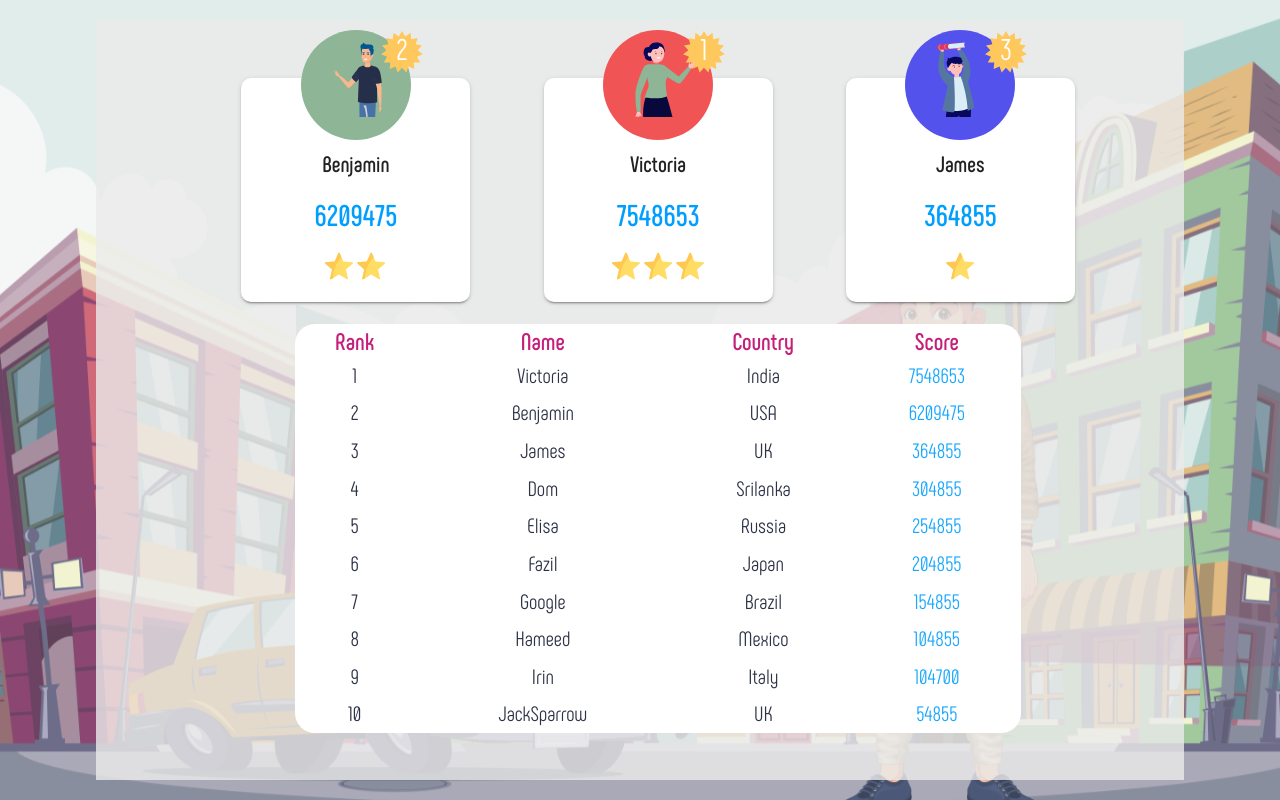
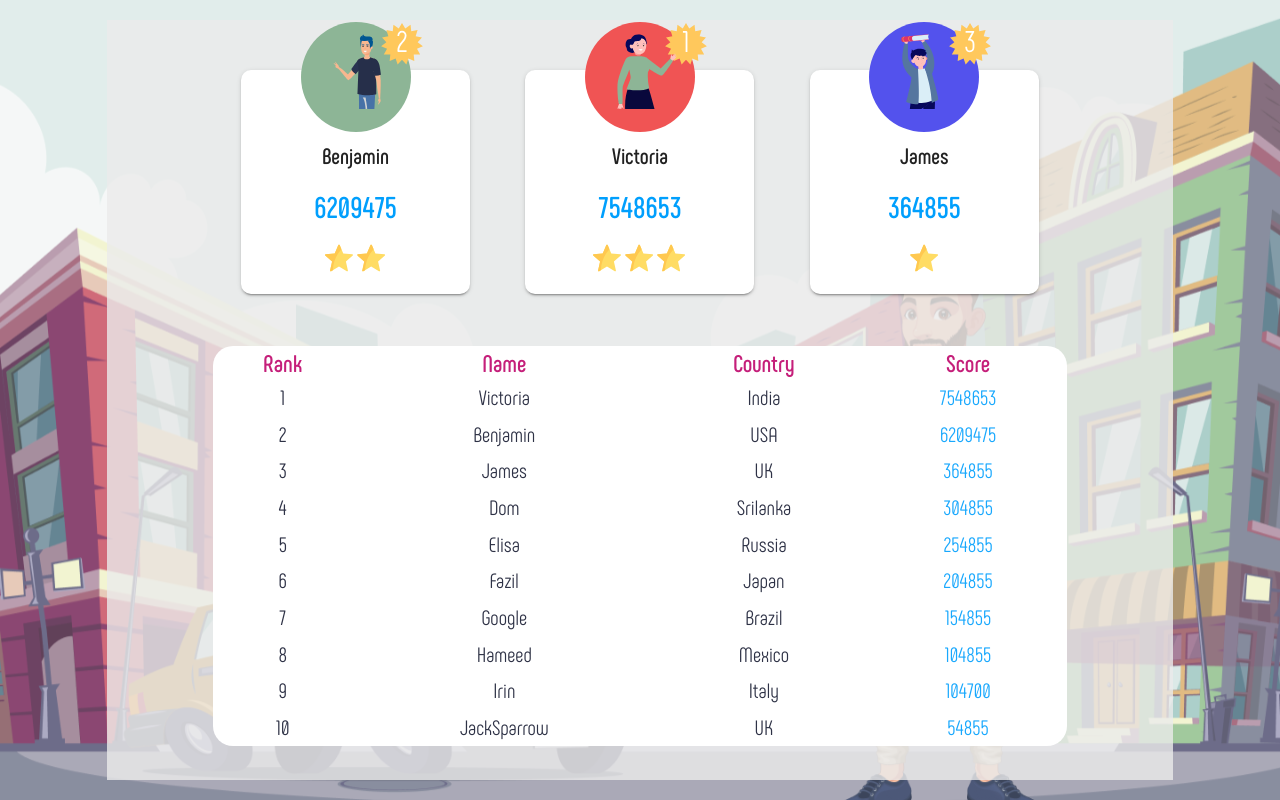
Before and after one commit to yogaraja2/Game-Midas, a React (Create React App) app: page /leaderBoard in a window 1280 px wide. Built offline with nearby package versions, Linux system fonts and the light colour scheme.

Commit message:
Working on leaderboard page

```diff
--- a/src/pages/Home/GameControl/index.jsx
+++ b/src/pages/Home/GameControl/index.jsx
@@ -36,7 +36,7 @@ function GameControl() {
     if (selected === 'leaderboard') {
       history.push(commonRoute.leaderboard)
     } else if (selected == 'resume') {
-      history.push(commonRoute.dashboard.cashFlow)
+      history.push(commonRoute.dashboard.default)
     } else {
       history.push(commonRoute.selectAvatar)
     }
--- a/src/pages/Home/LeaderBoard/index.jsx
+++ b/src/pages/Home/LeaderBoard/index.jsx
@@ -38,14 +38,23 @@ const playersList = [
     { rank: 8, name: "Hameed", country: 'Mexico', score: 104855 },
     { rank: 9, name: "Irin", country: 'Italy', score: 104700 },
     { rank: 10, name: "JackSparrow", country: 'UK', score: 54855 },
-
+    // { rank: 1, name: "Victoria", country: 'India', score: 7548653 },
+    // { rank: 2, name: "Benjamin", country: 'USA', score: 6209475 },
+    // { rank: 3, name: "James", country: 'UK', score: 364855 },
+    // { rank: 4, name: "Dom", country: 'Srilanka', score: 304855 },
+    // { rank: 5, name: "Elisa", country: 'Russia', score: 254855 },
+    // { rank: 6, name: "Fazil", country: 'Japan', score: 204855 },
+    // { rank: 7, name: "Google", country: 'Brazil', score: 154855 },
+    // { rank: 8, name: "Hameed", country: 'Mexico', score: 104855 },
+    // { rank: 9, name: "Irin", country: 'Italy', score: 104700 },
+    // { rank: 10, name: "JackSparrow", country: 'UK', score: 54855 },
 ];
 
 function LeaderBoard() {
     return (
-        <div className="leader-board-card">
+        <Grid item xs={11} md={10} className="leader-board-card">
             <Grid container className="leader-board-container">
-                <Grid item xs={12} md={10} className="top-three-players">
+                <Grid container justify="space-between" alignContent="center" className="top-three-players">
                     <Players
                         label="Benjamin"
                         imgUrl={`User1`}
@@ -72,7 +81,8 @@ function LeaderBoard() {
                     />
                 </Grid>
 
-                <Grid item xs={12} md={10} className="other-players">
+                <Grid container alignContent="center" className="other-players">
+                    <div className="leader-board-table-wrap">
                         <table className="leader-board-table">
                             <thead className="table-heading">
                                 <tr className="title">
@@ -93,9 +103,10 @@ function LeaderBoard() {
                                 )}
                             </tbody>
                         </table>
+                    </div>
                 </Grid>
             </Grid>
-        </div>
+        </Grid>
     )
 }
 
--- a/src/pages/Home/LeaderBoard/style.scss
+++ b/src/pages/Home/LeaderBoard/style.scss
@@ -4,18 +4,21 @@
   background: var(--bg-panel-card);
   width: 85%;
   height: 95%;
-  //   margin: 50px;
   position: relative;
   overflow: auto;
   display: flex;
   flex-direction: column;
+  // background-color: #c51f7a;
 
   .leader-board-container {
-    margin-top: 2%;
+    margin-top: 1%;
+    height: 100%;
+    // background-color: aquamarine;
     .top-three-players {
       display: flex;
       height: 260px;
       width: 80%;
+      margin-top: 2%;
       margin-left: 10%;
       align-items: flex-end;
       // background-color: #0000ff;
@@ -46,7 +49,6 @@
               right: 12px;
               bottom: 12px;
               margin-left: 20px;
-              //   margin-top: 63px;
               img {
                 max-width: 75px;
                 max-height: 75px;
@@ -83,23 +85,27 @@
     }
 
     .other-players {
-      display: flex;
+      // margin-top: 2%;
+      display: inline;
+      flex-direction: column;
       position: relative;
-      height: 70%;
-      overflow: scroll;
-      margin-top: 2%;
-      margin-left: 10%;
-      // background-color: burlywood;
-      overflow: auto;
-      .leader-board-table {
+      // margin-left: 10%;
+      height: 400px;
+      // background-color: blueviolet;
+      .leader-board-table-wrap {
         width: 80%;
         height: 100%;
         margin-left: 10%;
         border-radius: 20px;
         background-color: white;
-        // table-layout: fixed;
+        overflow: auto;
+        .leader-board-table {
+          width: 100%;
+          height: 100%;
+          position: relative;
           .table-heading {
-          position: sticky;
+            // background-color: khaki;
+            // position: sticky;
             .title {
               font-size: 1.5em;
               font-weight: bold;
@@ -107,6 +113,7 @@
             }
           }
           .table-body {
+            // background-color: lawngreen;
             .table-rows {
               text-align: center;
               font-size: 1.3em;
@@ -117,3 +124,4 @@
       }
     }
   }
+}
--- a/src/pages/Home/SelectDream/index.jsx
+++ b/src/pages/Home/SelectDream/index.jsx
@@ -138,7 +138,7 @@ function SelectDreams() {
 
     const goToDashboard = (initialValues) => {
         console.log(initialValues)
-        history.push(commonRoute.dashBoard)
+        history.push(commonRoute.dashboard.default)
 
         // API.post(URL.dreamsDetails, initialValues, {
         //     headers: {
```
Also changed, not shown: 1 other file (tests, documents, lock files or other folders). Lines whose indentation alone changed are shown as unchanged.
